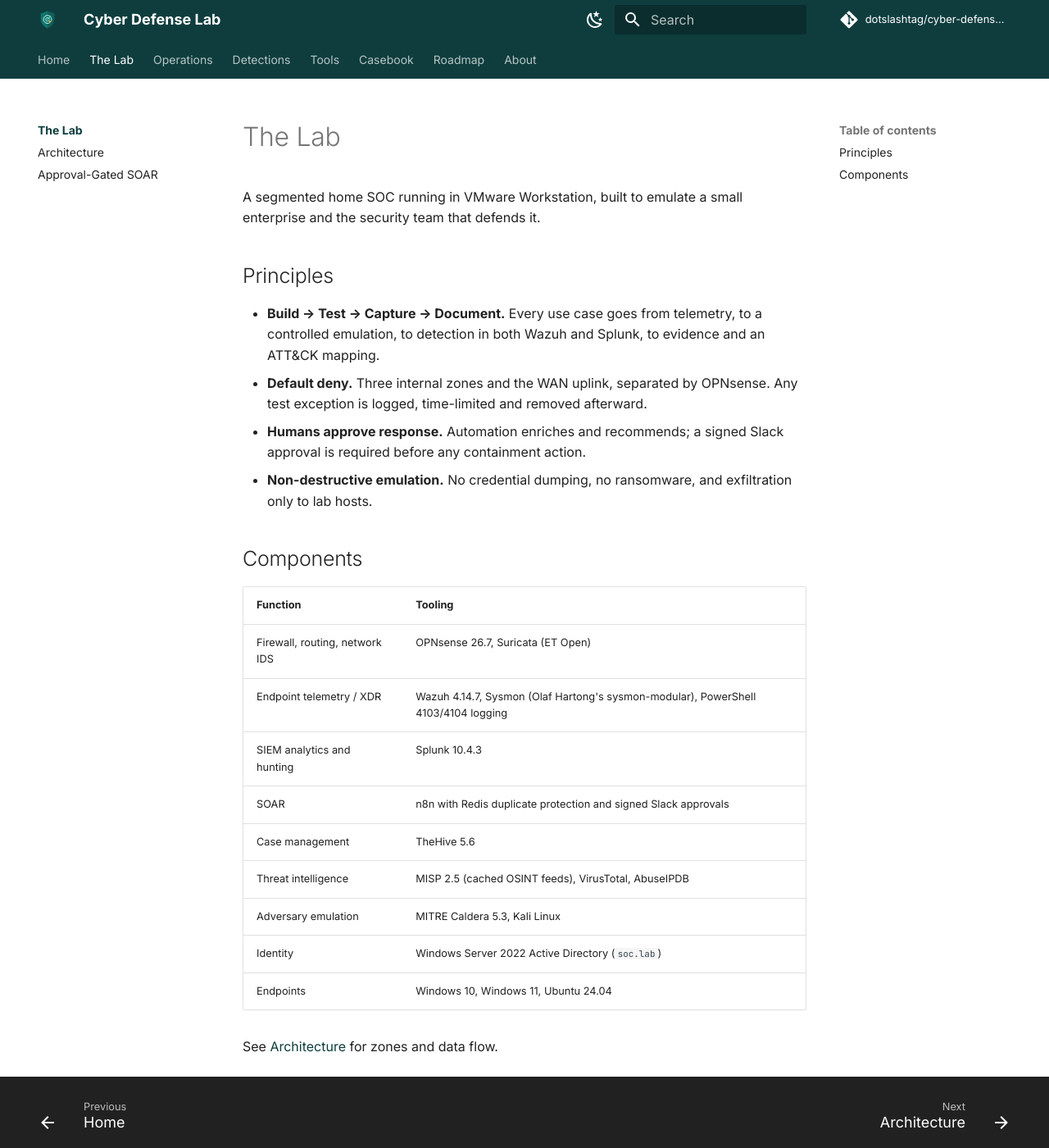
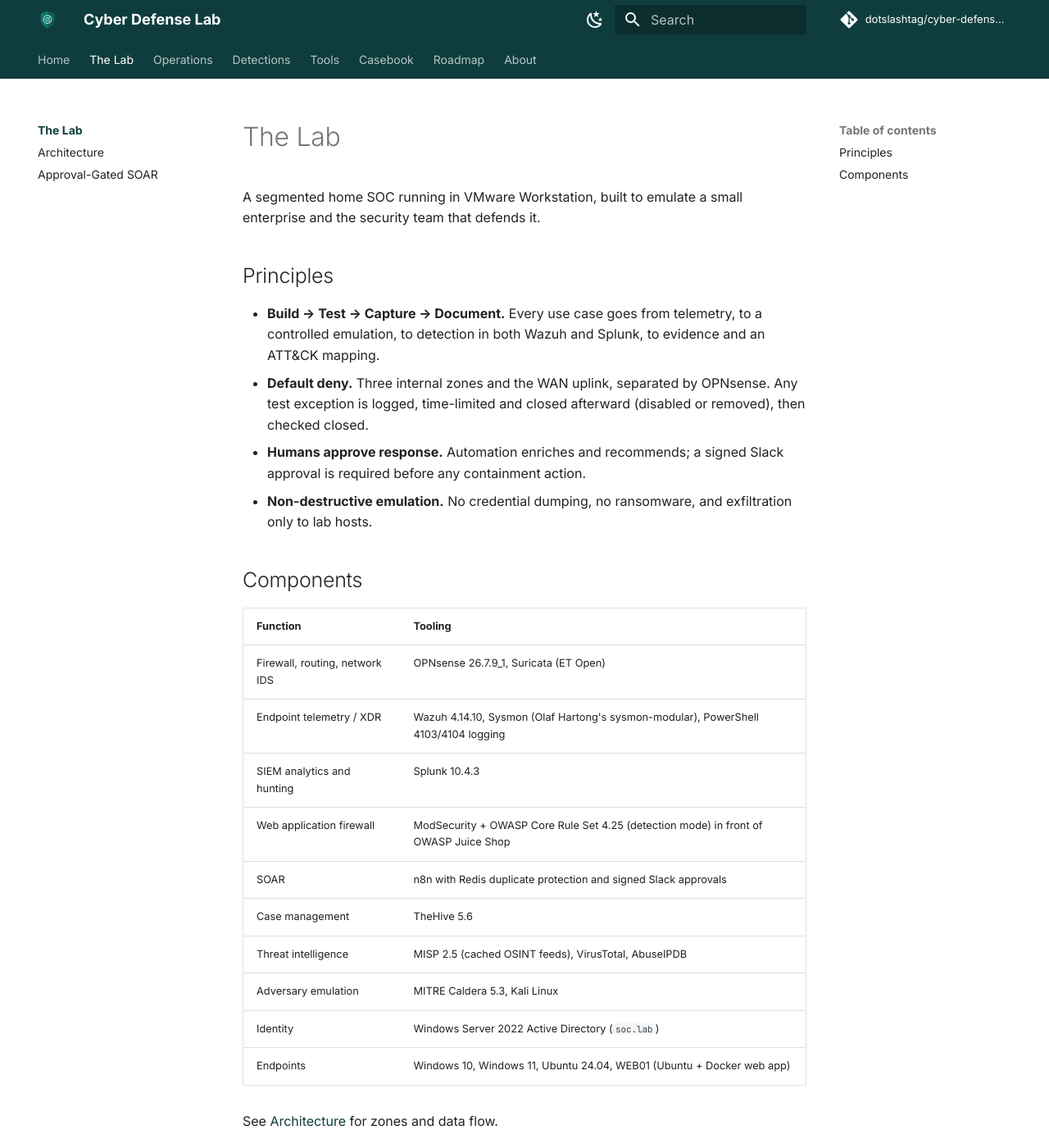
Before and after one commit to dotslashtag/cyber-defense-lab, an MkDocs documentation site: the page built from docs/lab/index.md, in a window 1280 px wide and 1400 px high. Shown: the whole window at 82% size. Built offline with MkDocs 1.6.1 and Material for MkDocs 9.7.7, drawn with Linux system fonts in a browser that asks for light colours; comment, search, counter and statistics services are not loaded.

Commit message:
Docs(lab): update versions, add WAF and WEB01 to components
Wazuh 4.14.10, OPNsense 26.7.9_1, ModSecurity + CRS 4.25 row, WEB01 endpoint,
exercise exceptions "closed" (disabled or removed).

Refs #62

```diff
--- a/docs/lab/index.md
+++ b/docs/lab/index.md
@@ -13,7 +13,7 @@ enterprise and the security team that defends it.
   controlled emulation, to detection in both Wazuh and Splunk, to evidence and an
   ATT&CK mapping.
 - **Default deny.** Three internal zones and the WAN uplink, separated by OPNsense. Any test exception is logged,
-  time-limited and removed afterward.
+  time-limited and closed afterward (disabled or removed), then checked closed.
 - **Humans approve response.** Automation enriches and recommends; a signed Slack
   approval is required before any containment action.
 - **Non-destructive emulation.** No credential dumping, no ransomware, and
@@ -23,14 +23,15 @@ enterprise and the security team that defends it.
 
 | Function | Tooling |
 |---|---|
-| Firewall, routing, network IDS | OPNsense 26.7, Suricata (ET Open) |
-| Endpoint telemetry / XDR | Wazuh 4.14.7, Sysmon (Olaf Hartong's sysmon-modular), PowerShell 4103/4104 logging |
+| Firewall, routing, network IDS | OPNsense 26.7.9_1, Suricata (ET Open) |
+| Endpoint telemetry / XDR | Wazuh 4.14.10, Sysmon (Olaf Hartong's sysmon-modular), PowerShell 4103/4104 logging |
 | SIEM analytics and hunting | Splunk 10.4.3 |
+| Web application firewall | ModSecurity + OWASP Core Rule Set 4.25 (detection mode) in front of OWASP Juice Shop |
 | SOAR | n8n with Redis duplicate protection and signed Slack approvals |
 | Case management | TheHive 5.6 |
 | Threat intelligence | MISP 2.5 (cached OSINT feeds), VirusTotal, AbuseIPDB |
 | Adversary emulation | MITRE Caldera 5.3, Kali Linux |
 | Identity | Windows Server 2022 Active Directory (`soc.lab`) |
-| Endpoints | Windows 10, Windows 11, Ubuntu 24.04 |
+| Endpoints | Windows 10, Windows 11, Ubuntu 24.04, WEB01 (Ubuntu + Docker web app) |
 
 See [Architecture](architecture.md) for zones and data flow.
```
